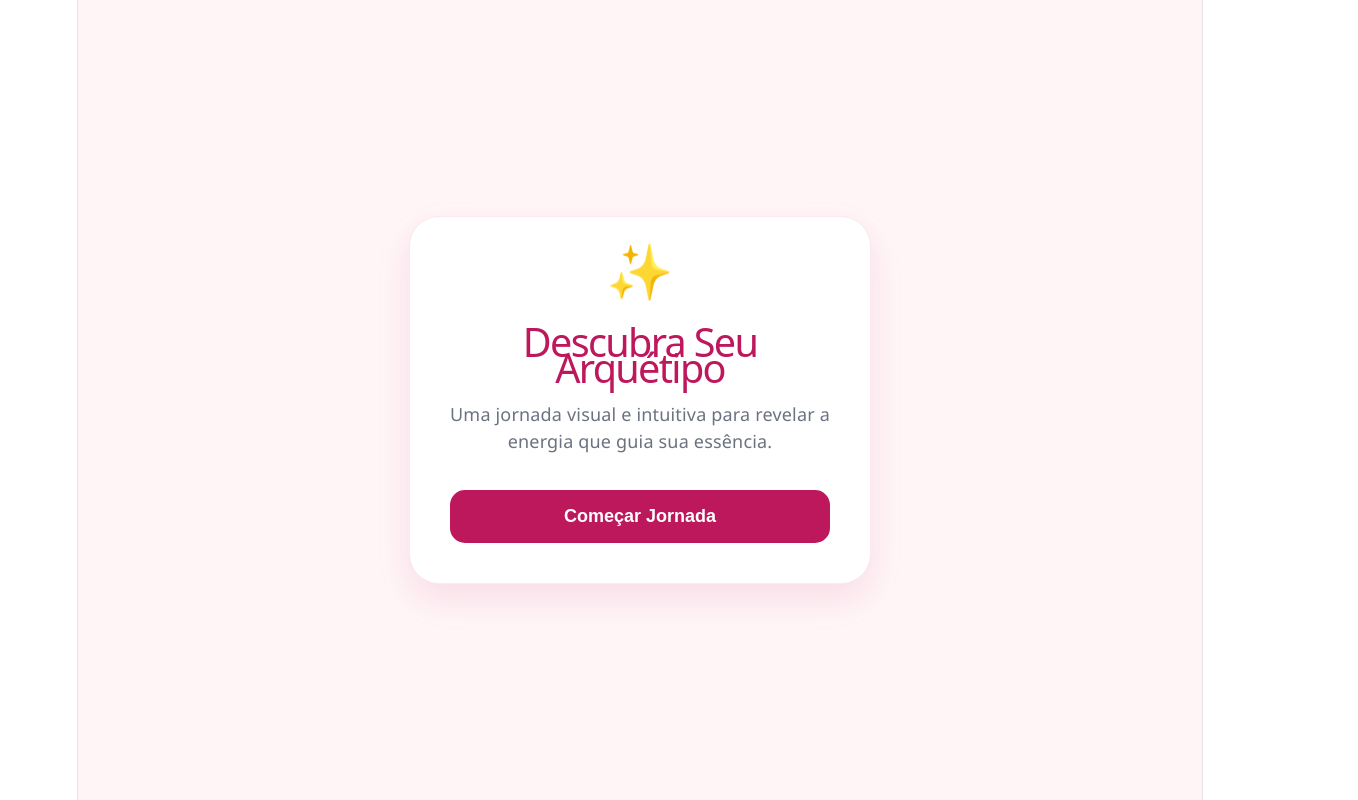
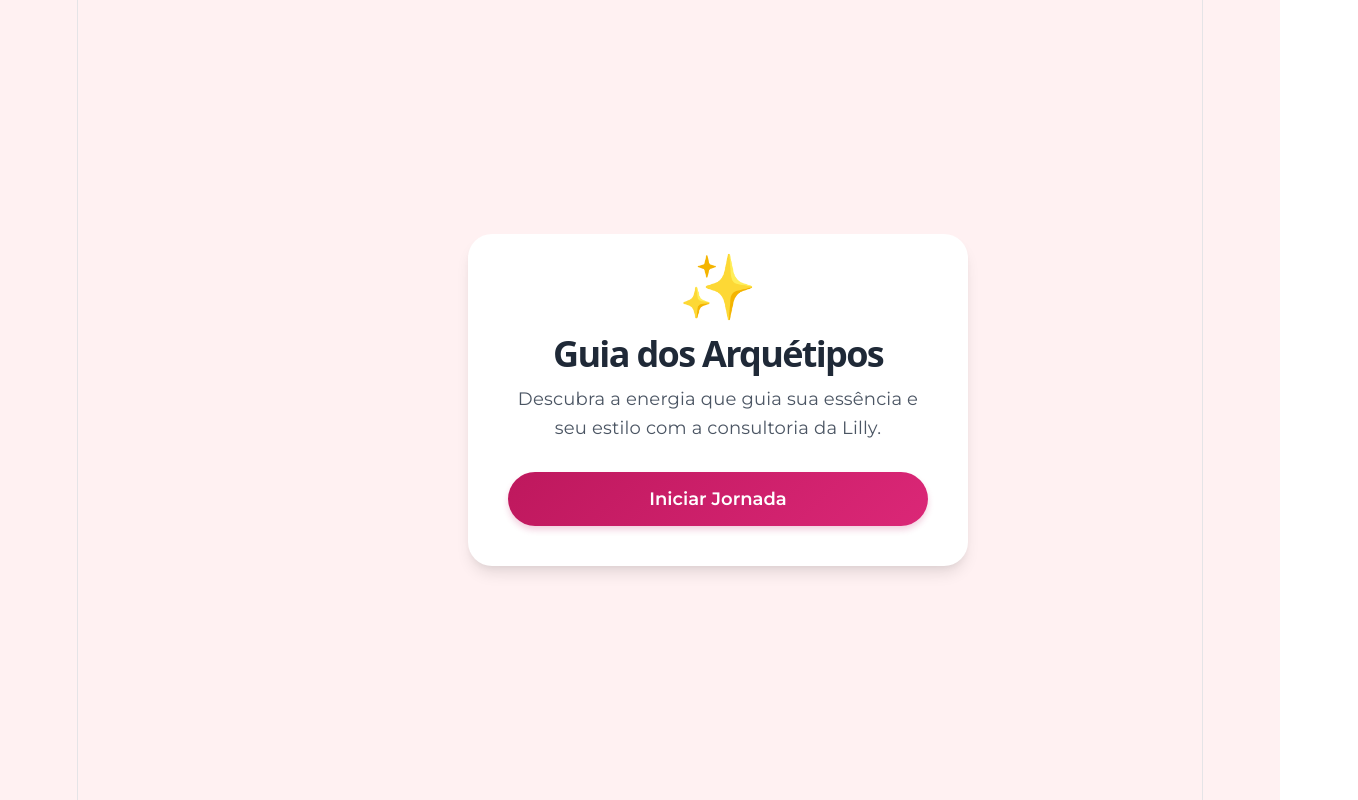
Before and after one commit to alanavanusasantos-rgb/descubra-seu-arquetipo, a React (Vite) app: page / in a window 1280 px wide. Shown: the whole page, 1358 px wide, since content can reach past the window. Built offline with nearby package versions, Linux system fonts and the light colour scheme.

Commit message:
Melhorando visual

```diff
--- a/src/App.css
+++ b/src/App.css
@@ -1,75 +1,139 @@
-/* src/App.css */
+/* Importando uma fonte elegante do Google */
+@import url('https://fonts.googleapis.com/css2?family=Montserrat:wght@400;500;600;700&display=swap');
+
+:root {
+  --rosa-primario: #be185d;
+  --rosa-claro: #fce7f3;
+  --rosa-fundo: #fff1f2;
+  --cinza-texto: #4b5563;
+  --sombra: 0 10px 15px -3px rgba(0, 0, 0, 0.1), 0 4px 6px -2px rgba(0, 0, 0, 0.05);
+}
+
+* {
+  margin: 0;
+  padding: 0;
+  box-sizing: border-box;
+  font-family: 'Montserrat', sans-serif;
+}
+
+body {
+  background-color: var(--rosa-fundo);
+}
+
 .tela-cheia {
-  background-color: #fff5f7; /* Rosa clarinho */
-  min-height: 100vh;
+  width: 100vw;
+  height: 100vh;
   display: flex;
+  justify-content: center;
   align-items: center;
-  justify-content: center;
-  font-family: 'Segoe UI', sans-serif;
-  margin: 0;
+  padding: 20px;
 }
 
 .cartao {
   background: white;
   padding: 40px;
-  border-radius: 30px;
-  box-shadow: 0 15px 35px rgba(190, 24, 93, 0.1);
+  border-radius: 24px;
+  box-shadow: var(--sombra);
+  width: 100%;
+  max-width: 500px;
   text-align: center;
-  max-width: 380px;
-  border: 1px solid #fce7f3;
+  transition: transform 0.3s ease;
+  animation: fadeIn 0.6s ease-out;
+}
+
+.cartao:hover {
+  transform: translateY(-5px);
 }
 
 .titulo-principal {
-  color: #be185d; /* Cor Vinho */
-  font-size: 2.2rem;
-  margin-bottom: 20px;
+  color: #1f2937;
+  font-size: 2rem;
+  font-weight: 700;
+  margin-bottom: 10px;
+  line-height: 1.2;
+}
+
+.texto-cinza {
+  color: var(--cinza-texto);
+  font-size: 1rem;
+  margin-bottom: 30px;
+  line-height: 1.6;
 }
 
 .botao-rosa {
-  background-color: #be185d;
+  background: linear-gradient(135deg, #be185d 0%, #db2777 100%);
   color: white;
   border: none;
-  padding: 16px 32px;
-  border-radius: 15px;
-  font-weight: bold;
+  padding: 16px 28px;
+  border-radius: 50px;
   font-size: 1rem;
+  font-weight: 600;
   cursor: pointer;
+  transition: all 0.3s ease;
   width: 100%;
-  transition: 0.3s;
-  margin-top: 10px;
+  box-shadow: 0 4px 6px rgba(190, 24, 93, 0.2);
 }
 
 .botao-rosa:hover {
-  background-color: #9d174d;
-  transform: translateY(-2px);
+  filter: brightness(1.1);
+  box-shadow: 0 6px 12px rgba(190, 24, 93, 0.3);
+  transform: scale(1.02);
 }
 
-.texto-cinza {
-  color: #6b7280;
-  line-height: 1.5;
-  margin-bottom: 25px;
-}/* Animação de entrada suave */
-@keyframes fadeIn {
-  from { opacity: 0; transform: translateY(10px); }
-  to { opacity: 1; transform: translateY(0); }
-}
-
-.cartao {
-  animation: fadeIn 0.5s ease-out; /* Aplica a animação ao card */
-}
-
-/* Efeito de progresso */
 .barra-container {
   width: 100%;
-  height: 6px;
-  background-color: #fce7f3;
+  height: 8px;
+  background-color: #e5e7eb;
   border-radius: 10px;
-  margin-bottom: 20px;
+  margin-bottom: 25px;
   overflow: hidden;
 }
 
 .barra-preenchida {
   height: 100%;
-  background-color: #be185d;
-  transition: width 0.3s ease;
+  background: linear-gradient(90deg, #db2777 0%, #be185d 100%);
+  transition: width 0.4s ease;
 }
+
+@keyframes fadeIn {
+  from { opacity: 0; transform: translateY(20px); }
+  to { opacity: 1; transform: translateY(0); }
+}
+
+.resultado-emoji {
+  font-size: 4.5rem;
+  margin-bottom: 15px;
+  display: block;
+}
+
+.resultado-titulo {
+  color: var(--rosa-primario);
+  font-size: 1.8rem;
+  font-weight: 700;
+  text-transform: uppercase;
+  letter-spacing: 2px;
+}
+
+.divider {
+  width: 60px;
+  height: 4px;
+  background: var(--rosa-claro);
+  margin: 20px auto;
+  border-radius: 10px;
+}
+
+.botao-whatsapp {
+  background: #25D366;
+  color: white;
+  border: none;
+  padding: 12px 20px;
+  border-radius: 50px;
+  font-weight: 600;
+  text-decoration: none;
+  display: inline-flex;
+  align-items: center;
+  justify-content: center;
+  gap: 8px;
+  margin-top: 15px;
+  transition: background 0.3s;
+}
--- a/src/App.jsx
+++ b/src/App.jsx
@@ -8,35 +8,47 @@ function App() {
 
   const perguntas = [
     {
-      titulo: "Qual dessas atividades mais renova sua energia?",
+      titulo: "O que mais renova sua energia e te traz paz?",
       opcoes: [
-        { texto: "🎨 Criar algo novo ou decorar um espaço", tipo: "criativa" },
-        { texto: "📊 Organizar planos e definir metas", tipo: "estrategista" },
-        { texto: "🌿 Cuidar de pessoas ou do ambiente", tipo: "protetora" }
+        { texto: "🎨 Expressar minha essência através da arte ou decoração.", tipo: "criativa" },
+        { texto: "📊 Organizar minhas metas e traçar planos claros de ação.", tipo: "estrategista" },
+        { texto: "🌿 Cuidar das pessoas que amo ou do meu lar com carinho.", tipo: "protetora" }
       ]
     },
     {
-      titulo: "Como você toma decisões importantes?",
+      titulo: "Diante de um desafio, qual sua primeira reação?",
       opcoes: [
-        { texto: "✨ Sigo minha intuição e inspiração", tipo: "criativa" },
-        { texto: "⚖️ Analiso os fatos e a lógica", tipo: "estrategista" },
-        { texto: "🤝 Penso no bem-estar de todos", tipo: "protetora" }
+        { texto: "✨ Buscar uma solução inovadora e fora da caixa.", tipo: "criativa" },
+        { texto: "⚖️ Analisar os fatos e traçar uma estratégia lógica.", tipo: "estrategista" },
+        { texto: "🤝 Pensar em como isso afeta as relações e o bem-estar coletivo.", tipo: "protetora" }
       ]
     },
     {
-      titulo: "Qual presente você mais gostaria de ganhar?",
+      titulo: "Qual dessas palavras melhor define sua força?",
       opcoes: [
-        { texto: "📸 Algo artesanal e exclusivo", tipo: "criativa" },
-        { texto: "🎯 Um planner ou curso de negócios", tipo: "estrategista" },
-        { texto: "🕯️ Um kit de autocuidado relaxante", tipo: "protetora" }
+        { texto: "Inovação", tipo: "criativa" },
+        { texto: "Liderança", tipo: "estrategista" },
+        { texto: "Cuidado", tipo: "protetora" }
       ]
     }
   ];
 
   const resultados = {
-    criativa: { nome: "A Criativa", emoji: "🎨", desc: "Sua essência é transformar o comum em extraordinário através da arte e da sensibilidade." },
-    estrategista: { nome: "A Estrategista", emoji: "🎯", desc: "Você nasceu para liderar e transformar objetivos em realidade com foco e disciplina." },
-    protetora: { nome: "A Protetora", emoji: "🌿", desc: "Sua força está no acolhimento e na capacidade de nutrir relações e sonhos com carinho." }
+    criativa: {
+      nome: "A Criativa",
+      emoji: "🎨",
+      desc: "Sua alma é artística e inspiradora. Você transforma o mundo ao seu redor com beleza, originalidade e sensibilidade única."
+    },
+    estrategista: {
+      nome: "A Estrategista",
+      emoji: "🎯",
+      desc: "Você é uma líder nata. Seu foco, disciplina e visão de futuro transformam sonhos ousados em planos concretos e realidade."
+    },
+    protetora: {
+      nome: "A Protetora",
+      emoji: "🌿",
+      desc: "Seu coração é um refúgio. Você nutre, acolhe e fortalece as relações, criando laços profundos de amor, confiança e bem-estar."
+    }
   };
 
   const responder = (tipo) => {
@@ -50,43 +62,33 @@ function App() {
   };
 
   const vencedor = Object.keys(pontos).reduce((a, b) => pontos[a] > pontos[b] ? a : b);
-  const progresso = ((perguntaAtual) / perguntas.length) * 100;
+  const perfilFinal = resultados[vencedor];
+
+  // Link para compartilhar no WhatsApp
+  const mensagem = `Fiz o Quiz da Alana! Meu arquétipo é ${perfilFinal.nome} ${perfilFinal.emoji}. Descubra o seu: https://descubra-seu-arquetipo.vercel.app/`;
+  const urlWhatsapp = `https://wa.me/?text=${encodeURIComponent(mensagem)}`;
 
   return (
     <div className="tela-cheia">
 
       {tela === 'inicio' && (
         <div className="cartao">
-          <span style={{fontSize: '3rem'}}>✨</span>
-          <h1 className="titulo-principal">Descubra Seu Arquétipo</h1>
-          <p className="texto-cinza">Uma jornada visual e intuitiva para revelar a energia que guia sua essência.</p>
-          <button className="botao-rosa" onClick={() => setTela('quiz')}>Começar Jornada</button>
+          <span style={{fontSize: '3.5rem', marginBottom: '15px', display: 'block'}}>✨</span>
+          <h1 className="titulo-principal">Guia dos Arquétipos</h1>
+          <p className="texto-cinza">Descubra a energia que guia sua essência e seu estilo com a consultoria da Lilly.</p>
+          <button className="botao-rosa" onClick={() => setTela('quiz')}>Iniciar Jornada</button>
         </div>
       )}
 
       {tela === 'quiz' && (
         <div className="cartao">
-          {/* Barra de Progresso */}
           <div className="barra-container">
             <div className="barra-preenchida" style={{ width: `${((perguntaAtual + 1) / perguntas.length) * 100}%` }}></div>
           </div>
-
-          <span style={{color: '#be185d', fontWeight: 'bold', fontSize: '0.75rem', textTransform: 'uppercase', letterSpacing: '1px'}}>
-            Etapa {perguntaAtual + 1} de {perguntas.length}
-          </span>
-
-          <h2 style={{color: '#374151', margin: '20px 0', fontSize: '1.4rem', lineHeight: '1.3'}}>
-            {perguntas[perguntaAtual].titulo}
-          </h2>
-
+          <h2 style={{color: '#374151', margin: '20px 0', fontSize: '1.4rem'}}>{perguntas[perguntaAtual].titulo}</h2>
           <div style={{display: 'flex', flexDirection: 'column', gap: '12px'}}>
-            {perguntas[perguntaAtual].opcoes.map((opcao, index) => (
-              <button
-                key={index}
-                className="botao-rosa"
-                style={{backgroundColor: '#fff', color: '#be185d', border: '2px solid #fce7f3', textAlign: 'left', padding: '15px'}}
-                onClick={() => responder(opcao.tipo)}
-              >
+            {perguntas[perguntaAtual].opcoes.map((opcao, i) => (
+              <button key={i} className="botao-rosa" style={{backgroundColor: '#fff', color: '#be185d', border: '1px solid #fce7f3', textAlign: 'left'}} onClick={() => responder(opcao.tipo)}>
                 {opcao.texto}
               </button>
             ))}
@@ -96,10 +98,14 @@ function App() {
 
       {tela === 'resultado' && (
         <div className="cartao">
-          <span style={{fontSize: '4rem'}}>{resultados[vencedor].emoji}</span>
-          <h1 className="titulo-principal" style={{marginTop: '10px'}}>{resultados[vencedor].nome}</h1>
-          <p className="texto-cinza" style={{fontSize: '1.1rem', fontWeight: '500'}}>{resultados[vencedor].desc}</p>
-          <button className="botao-rosa" onClick={() => window.location.reload()}>Refazer Teste</button>
+          <span className="resultado-emoji">{perfilFinal.emoji}</span>
+          <h1 className="resultado-titulo">{perfilFinal.nome}</h1>
+          <div className="divider"></div>
+          <p className="texto-cinza">{perfilFinal.desc}</p>
+          <div style={{display: 'flex', flexDirection: 'column', gap: '10px', marginTop: '20px'}}>
+            <a href={urlWhatsapp} target="_blank" className="botao-whatsapp">Compartilhar Resultado</a>
+            <button className="botao-rosa" style={{background: '#f3f4f6', color: '#4b5563'}} onClick={() => window.location.reload()}>Refazer</button>
+          </div>
         </div>
       )}
 
```
